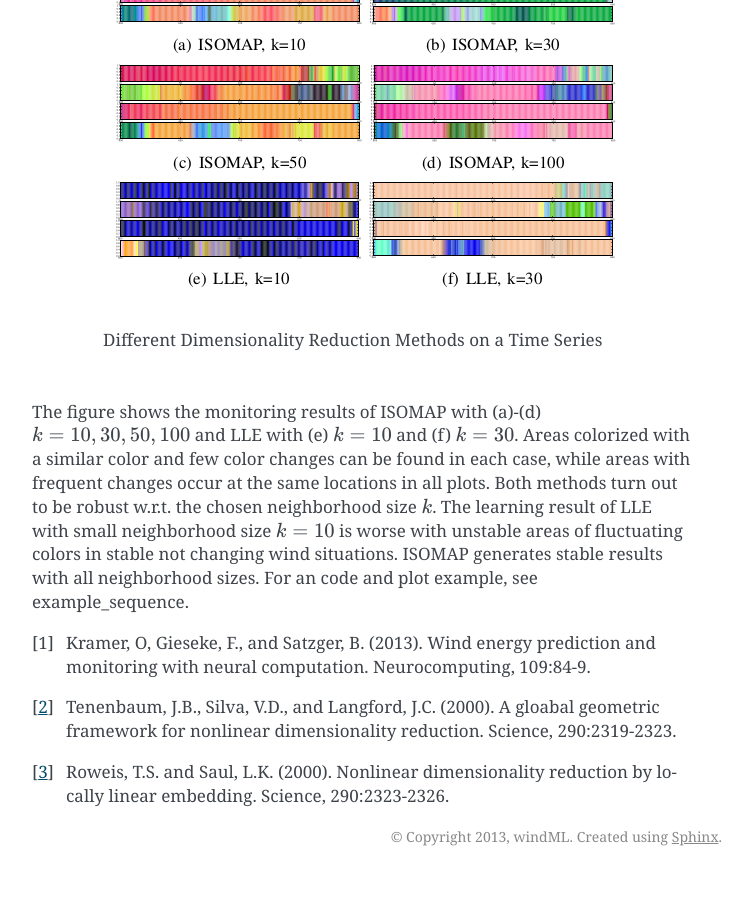
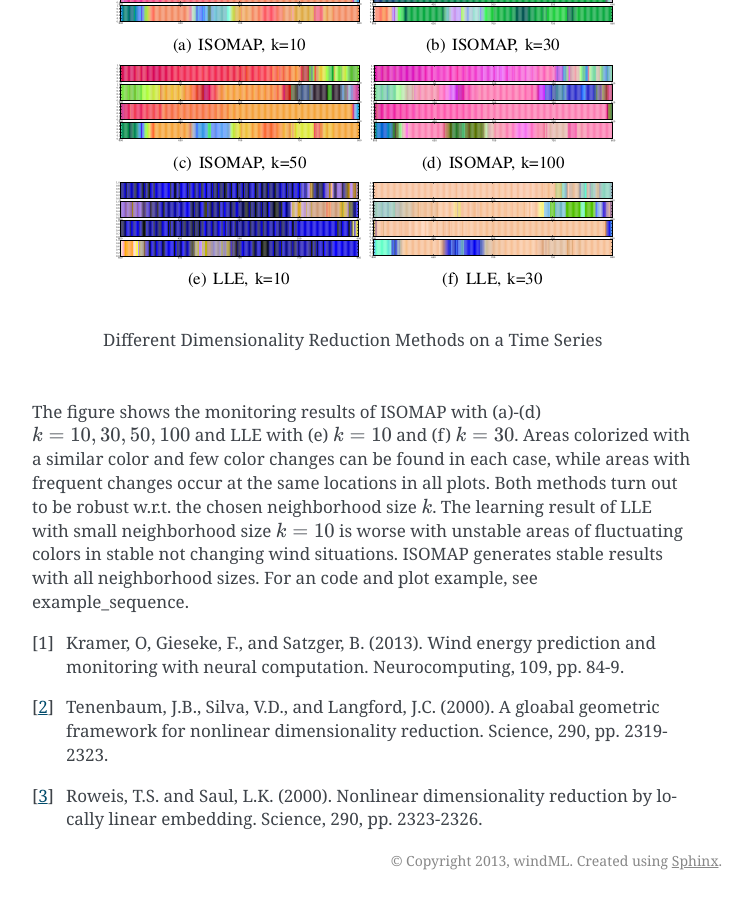
Before and after one commit to cigroup-ol/windml, a Sphinx documentation site: the page built from doc/techniques.rst, in a window 1280 px wide and 900 px high, scrolled down 3955 px. Shown: the whole window, without its empty margins (388-1140 px from the left). Built offline with Sphinx 7.4.7, drawn with Linux system fonts in a browser that asks for light colours; formulas are drawn with MathJax 3; before the commit the page ends 4831 px from its top, so only the background shows below that.

Commit message:
references fixed

```diff
--- a/doc/techniques.rst
+++ b/doc/techniques.rst
@@ -167,6 +167,6 @@
 wind situations. ISOMAP generates stable results with all neighborhood sizes.
 For an code and plot example, see :ref:`example_sequence`.
 
-.. [1] Kramer, O, Gieseke, F., and Satzger, B. (2013). Wind energy prediction and monitoring with neural computation. Neurocomputing, 109:84-9.
-.. [2] Tenenbaum, J.B., Silva, V.D., and Langford, J.C. (2000). A gloabal geometric framework for nonlinear dimensionality reduction. Science, 290:2319-2323.
-.. [3] Roweis, T.S. and Saul, L.K. (2000). Nonlinear dimensionality reduction by locally linear embedding. Science, 290:2323-2326.
+.. [1] Kramer, O, Gieseke, F., and Satzger, B. (2013). Wind energy prediction and monitoring with neural computation. Neurocomputing, 109, pp. 84-9.
+.. [2] Tenenbaum, J.B., Silva, V.D., and Langford, J.C. (2000). A gloabal geometric framework for nonlinear dimensionality reduction. Science, 290, pp. 2319-2323.
+.. [3] Roweis, T.S. and Saul, L.K. (2000). Nonlinear dimensionality reduction by locally linear embedding. Science, 290, pp. 2323-2326.
```
